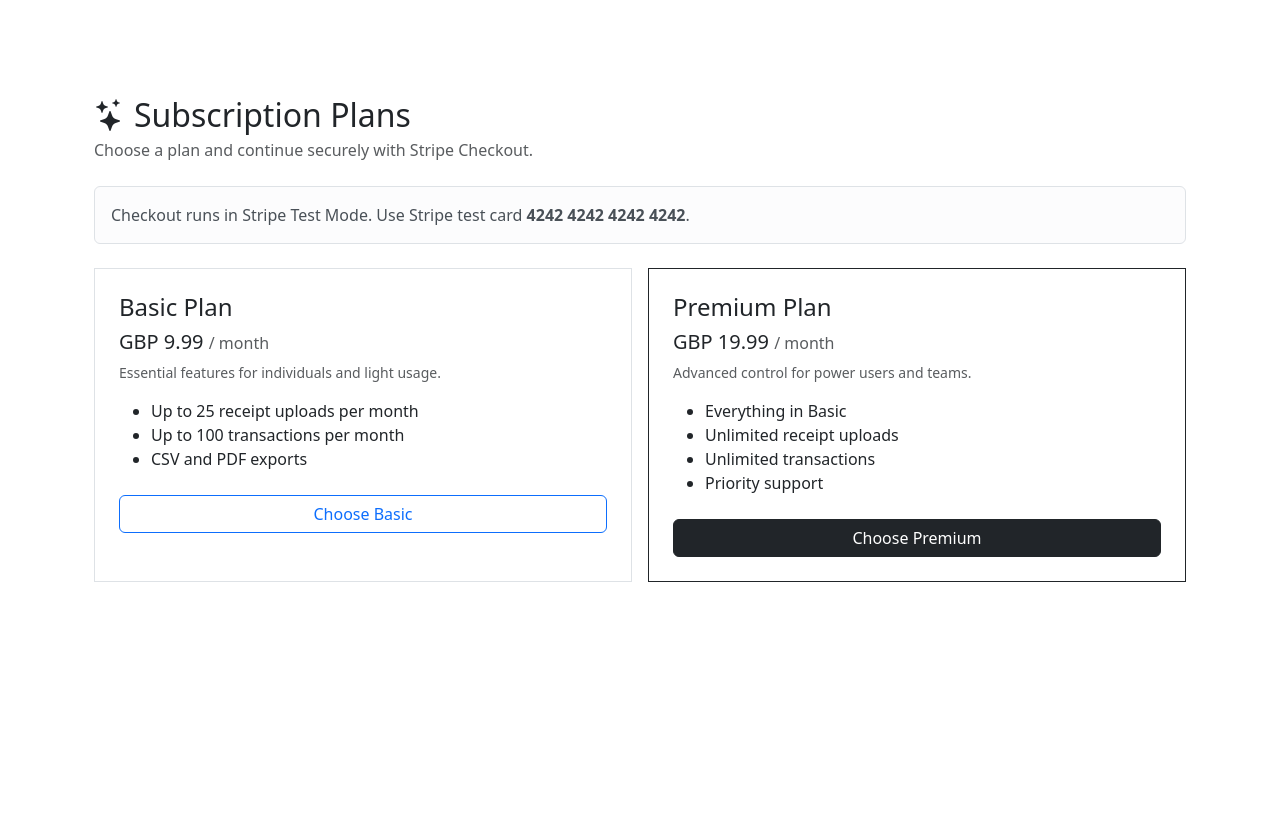
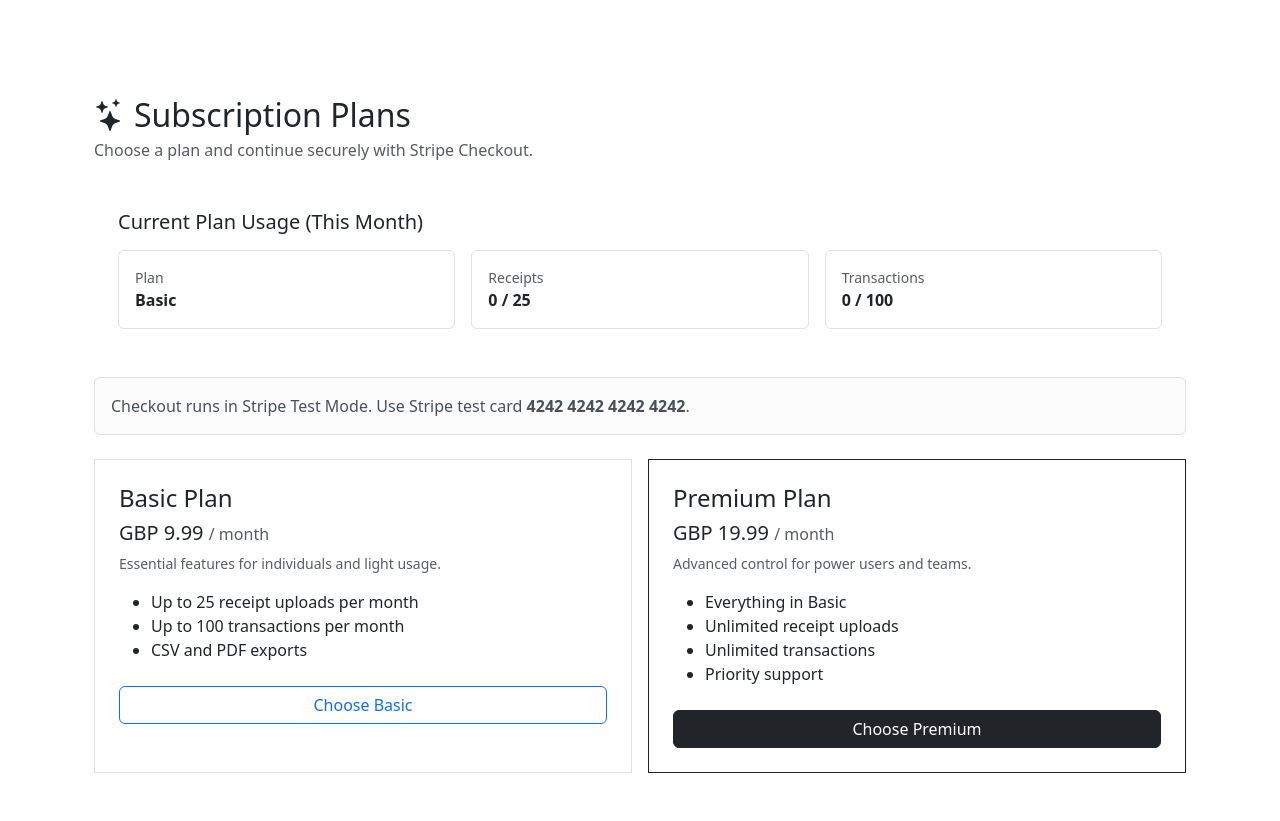
Before and after one commit to Sefa-Keles/Smart-Accounts-Management, a Django app: page /subscription/plans/ in a window 1280 px wide. Shown: the part 56-877 px from the top of the page. Before the commit the page ends 638 px from the top, so only its background shows below. Run offline with Django 5.2, Linux system fonts and the light colour scheme; the visitor is signed in with stand-in values (Sample User, id 1); data that the repository does not hold is empty.

Commit message:
Add current plan usage display with limits for receipts and transactions

```diff
--- a/templates/core/subscription_plans.html
+++ b/templates/core/subscription_plans.html
@@ -26,6 +26,44 @@
             </div>
         </div>
     {% endif %}
+
+    <div class="sam-card p-3 p-md-4 mb-4">
+        <h5 class="mb-3">Current Plan Usage (This Month)</h5>
+        <div class="row g-3">
+            <div class="col-12 col-md-4">
+                <div class="border rounded p-3 h-100">
+                    <div class="text-muted small">Plan</div>
+                    <div class="fw-semibold">{{ current_plan|title }}</div>
+                </div>
+            </div>
+            <div class="col-12 col-md-4">
+                <div class="border rounded p-3 h-100">
+                    <div class="text-muted small">Receipts</div>
+                    <div class="fw-semibold">
+                        {{ monthly_usage.receipts }}
+                        {% if current_plan == 'basic' %}
+                            / {{ basic_receipt_limit }}
+                        {% else %}
+                            / Unlimited
+                        {% endif %}
+                    </div>
+                </div>
+            </div>
+            <div class="col-12 col-md-4">
+                <div class="border rounded p-3 h-100">
+                    <div class="text-muted small">Transactions</div>
+                    <div class="fw-semibold">
+                        {{ monthly_usage.transactions }}
+                        {% if current_plan == 'basic' %}
+                            / {{ basic_transaction_limit }}
+                        {% else %}
+                            / Unlimited
+                        {% endif %}
+                    </div>
+                </div>
+            </div>
+        </div>
+    </div>
 
     <div class="alert alert-light border mb-4" role="alert">
         Checkout runs in Stripe Test Mode. Use Stripe test card <strong>4242 4242 4242 4242</strong>.
```
